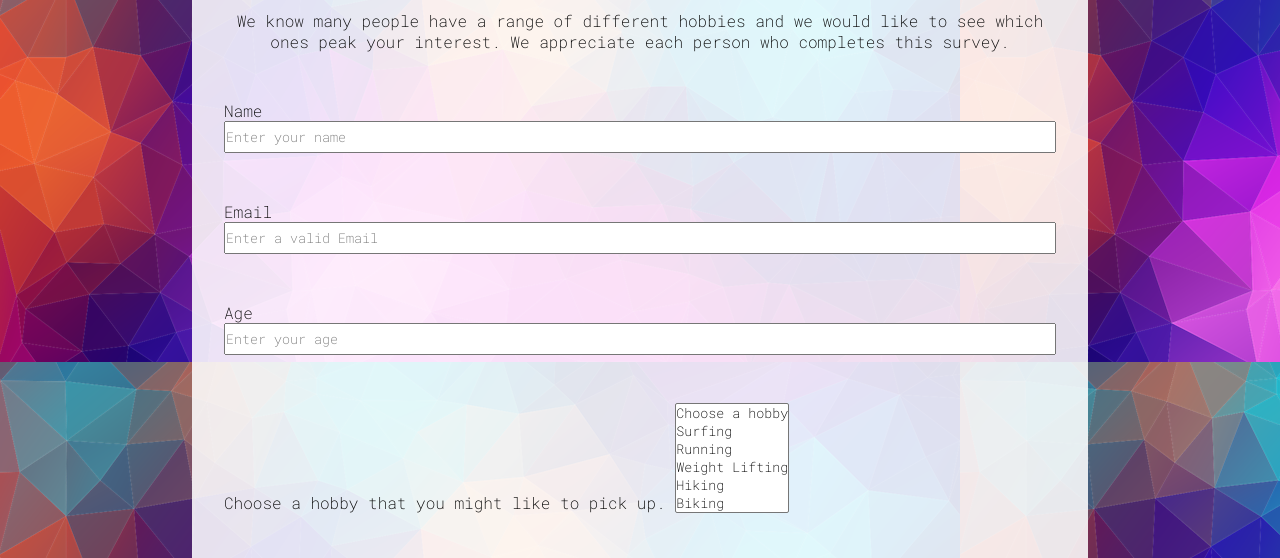
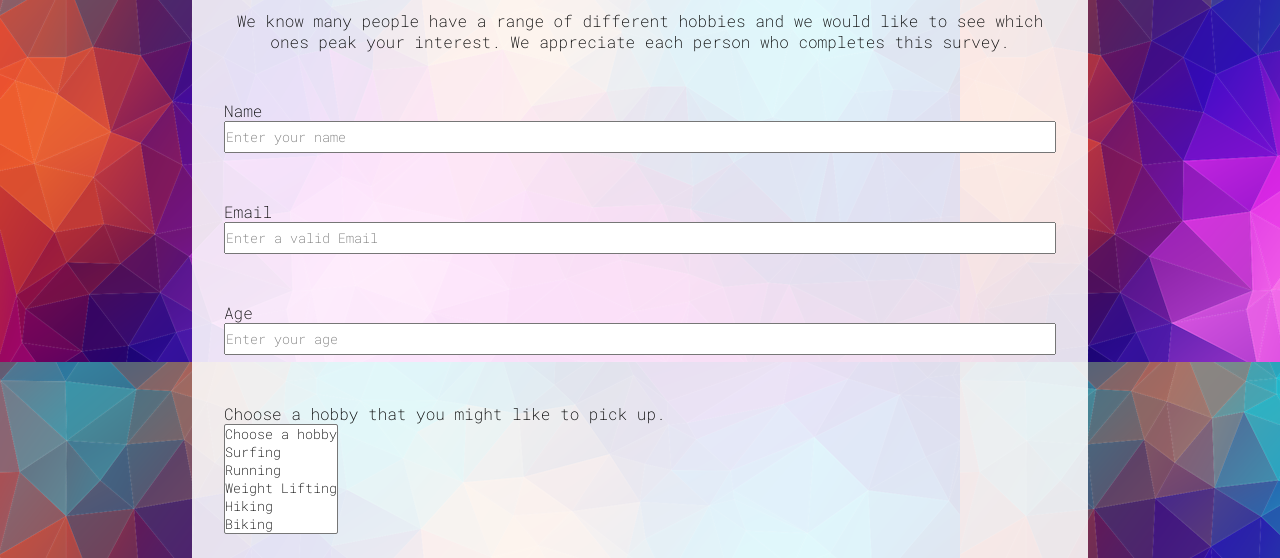
Before and after one commit to fex123griffin/Survey-Form, a plain HTML site: page index.html in a window 1280 px wide. Shown: the part 177-735 px from the top of the page. Drawn offline with Linux system fonts and the light colour scheme.

Commit message:
Update styles.css

```diff
--- a/styles.css
+++ b/styles.css
@@ -4,6 +4,13 @@
     margin: 0;
     box-sizing: border-box;
 }
+
+#menu {
+    display: flex;
+    flex-direction: column;
+
+}
+
 
 header {
     display: flex;
```
